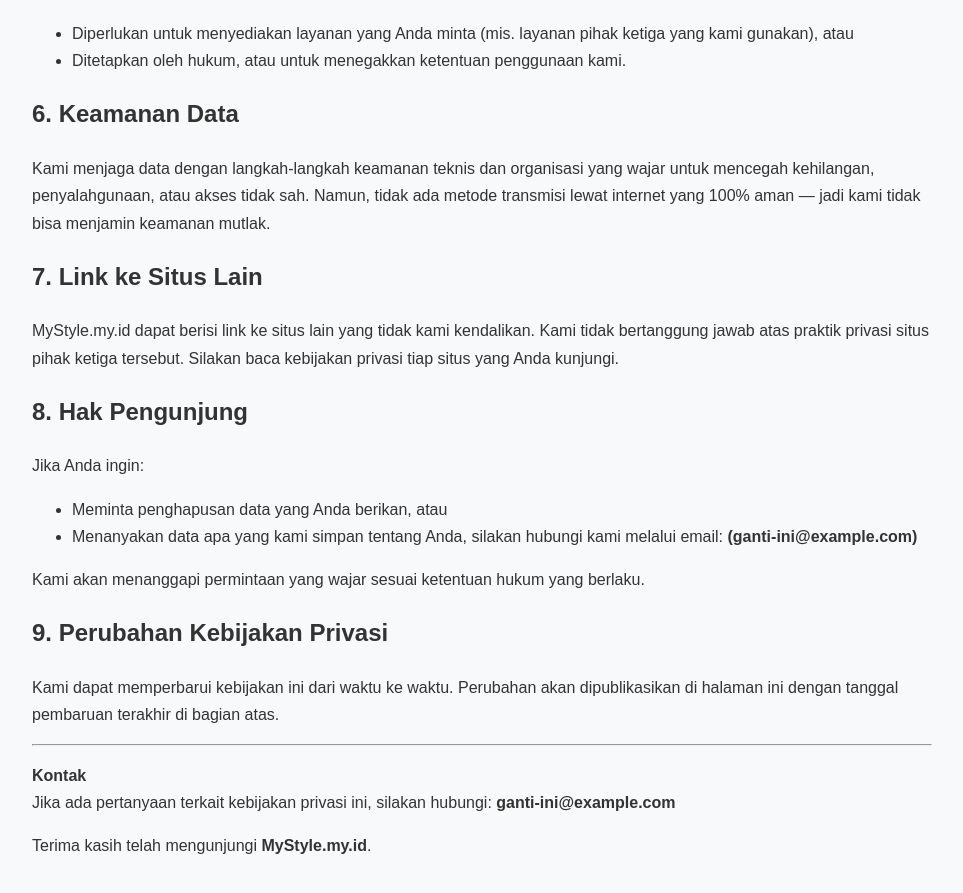
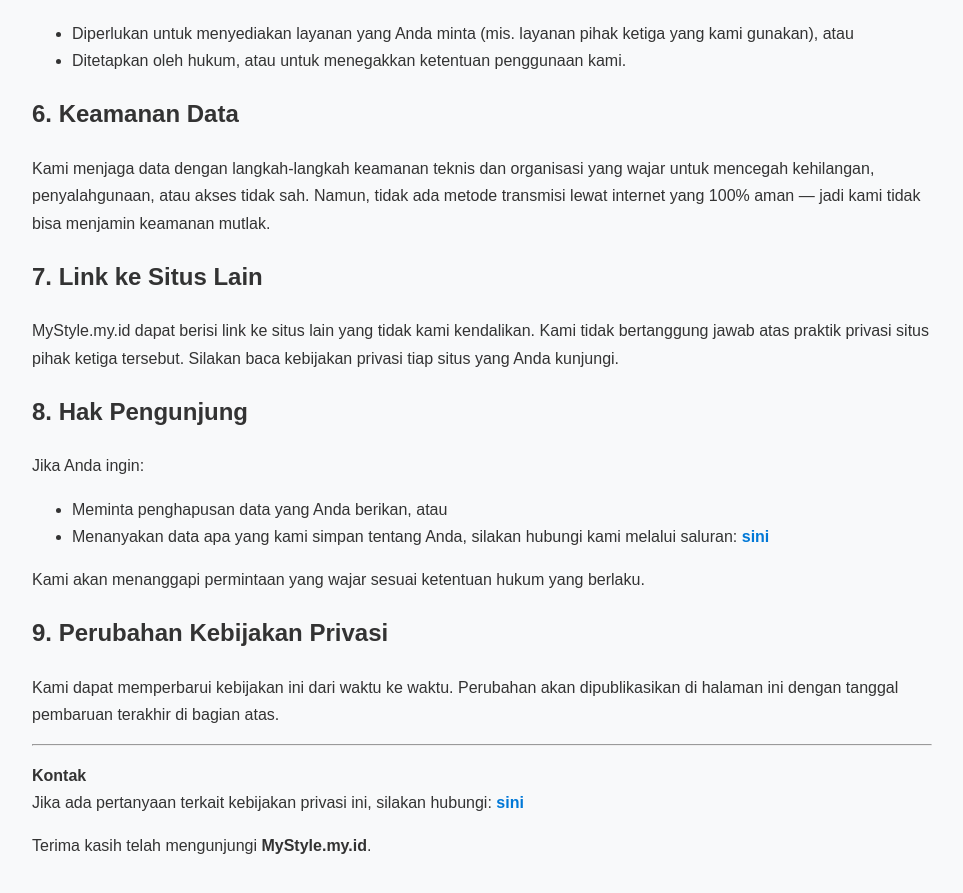
Before and after one commit to mystyl3/mystyl3.github.io, a Jekyll site: the page built from 2025-11-03-privasi.md, in a window 1280 px wide and 900 px high, scrolled down 1307 px. Shown: the top 893 px of the window, without its empty margins (158-1121 px from the left). Built offline with Jekyll 4.4.1, drawn with Linux system fonts in a browser that asks for light colours.

Commit message:
Update 2025-11-03-privasi.md

```diff
--- a/2025-11-03-privasi.md
+++ b/2025-11-03-privasi.md
@@ -50,7 +50,7 @@ MyStyle.my.id dapat berisi link ke situs lain yang tidak kami kendalikan. Kami t
 Jika Anda ingin:
 - Meminta penghapusan data yang Anda berikan, atau
 - Menanyakan data apa yang kami simpan tentang Anda,
-silakan hubungi kami melalui email: **(ganti-ini@example.com)**
+silakan hubungi kami melalui saluran: **[sini](https://www.instagram.com/channel/AbbfSs_W7vDZc8EJ/)**
 
 Kami akan menanggapi permintaan yang wajar sesuai ketentuan hukum yang berlaku.
 
@@ -60,6 +60,6 @@ Kami dapat memperbarui kebijakan ini dari waktu ke waktu. Perubahan akan dipubli
 ---
 
 **Kontak**
-Jika ada pertanyaan terkait kebijakan privasi ini, silakan hubungi: **ganti-ini@example.com**
+Jika ada pertanyaan terkait kebijakan privasi ini, silakan hubungi: **[sini](https://mystyle.my.id/kontak)**
 
 Terima kasih telah mengunjungi **MyStyle.my.id**.
```
